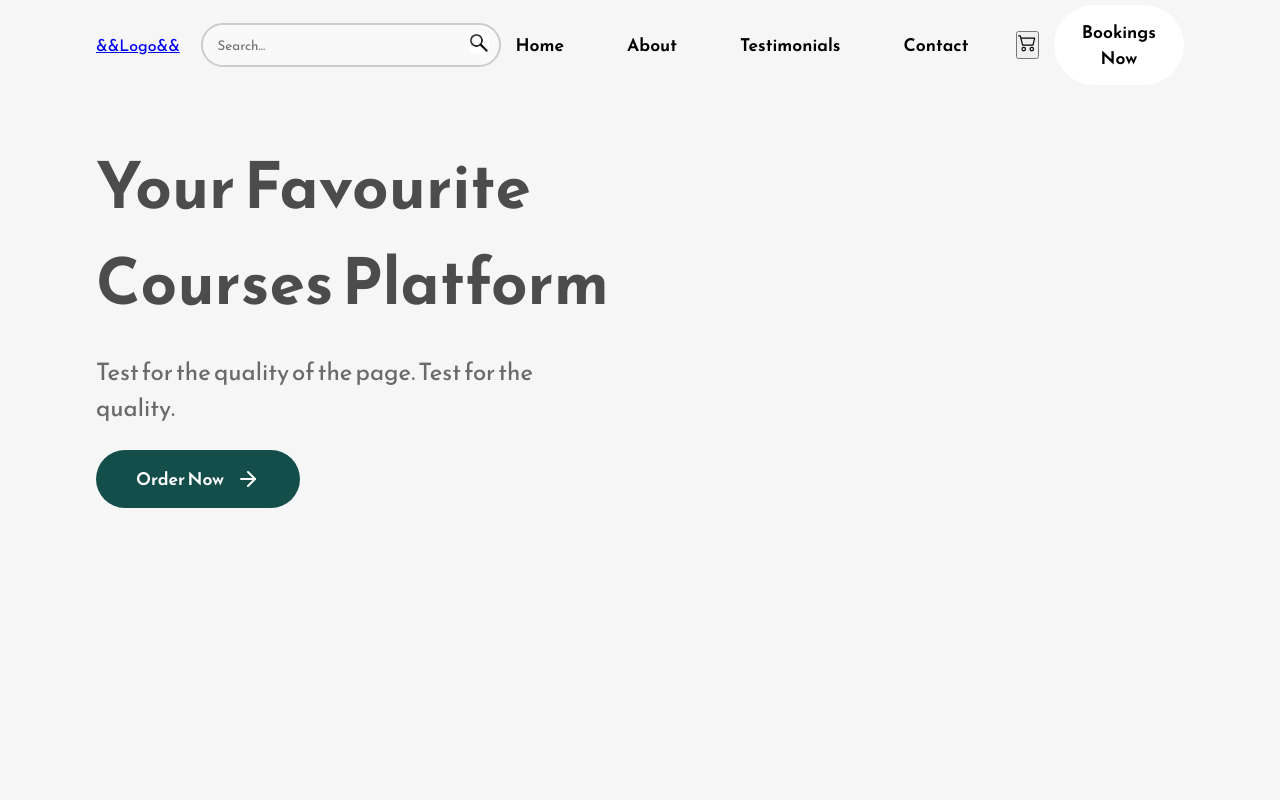
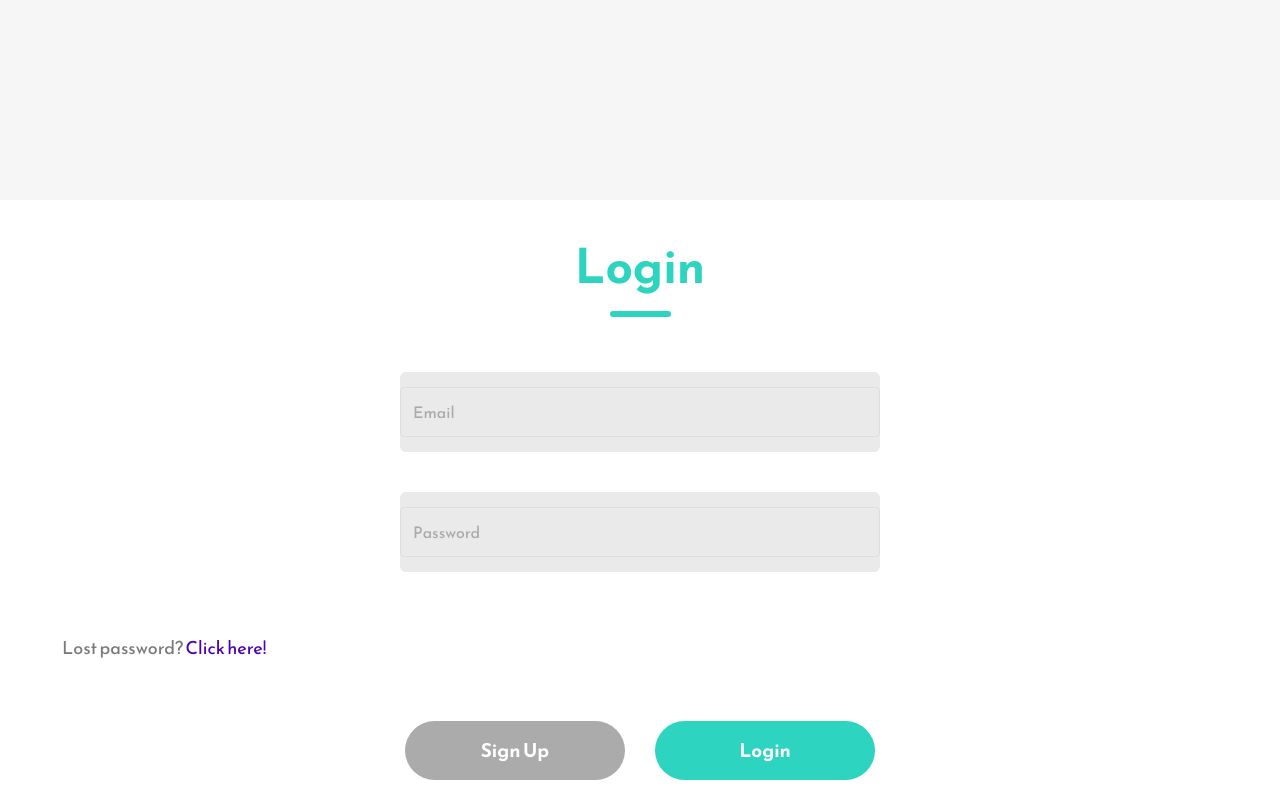
Before and after one commit to othmane222/forntreact, a React (Create React App) app: page / in a window 1280 px wide. Shown: the top 800 px of the page. Built offline with nearby package versions, Linux system fonts and the light colour scheme.

Commit message:
commit 5 from othmane

```diff
--- a/src/App.js
+++ b/src/App.js
@@ -1,60 +1,17 @@
-// App.js
-import React, { useState } from 'react';
-import './App.css';
+import React from 'react';
+import { Routes, Route } from 'react-router-dom';
+import HomePage from './components/Home/Home';
 import LoginSignup from './components/LoginSignup/LoginSignup';
-import Home from './components/Home';
-import About from './components/About';
-import Work from './components/Work';
-import Testimonial from './components/Testimonial';
-import Contact from './components/Contact';
-import Footer from './components/Footer';
-import Navbar from './components/Navbar';
-import Cart from './components/Cart/Cart';
-import Categories from './components/Categories/Categories';
+// Other imports...
 
-function App() {
-  const [isCartVisible, setIsCartVisible] = useState(false);
-  const [isCategoriesVisible, setIsCategoriesVisible] = useState(false);
-
-  const toggleCartComponent = () => {
-    setIsCartVisible(!isCartVisible);
-  };
-
-  const toggleCategoriesComponent = () => {
-    setIsCategoriesVisible(!isCategoriesVisible);
-  };
-
-  const cartItems = [
-    { id: 1, name: 'Product 1', price: 29.99, image: 'path_to_image1.jpg' },
-    { id: 2, name: 'Product 2', price: 39.99, image: 'path_to_image2.jpg' },
-    // Add more items as needed
-  ];
-
+const App = () => {
   return (
-    <div className="App">
-      <Navbar
-        toggleCartComponent={toggleCartComponent}
-        toggleCategoriesComponent={toggleCategoriesComponent}
-      />
-      {isCartVisible && (
-        <div className="cart-container-wrapper">
-          <Cart cartItems={cartItems} onClose={toggleCartComponent} />
-        </div>
-      )}
-      {isCategoriesVisible && (
-        <div className="categories-container-wrapper">
-          <Categories onClose={toggleCategoriesComponent} />
-        </div>
-      )}
-      <Home />
-      <About />
-      <Work />
-      <Categories />
-      <Testimonial />
-      <Contact />
-      <Footer />
-    </div>
+    <Routes>
+      <Route path="/" element={<LoginSignup />} />
+      <Route path="/home" element={<HomePage />} />
+      {/* Other routes... */}
+    </Routes>
   );
-}
+};
 
 export default App;
--- /dev/null
+++ b/src/components/Home/Home.css
@@ -0,0 +1,125 @@
+* {
+    margin: 0;
+    padding: 0;
+    box-sizing: border-box;
+    font-family: "Reem Kufi", sans-serif !important;
+  }
+
+  img {
+    max-width: 100%;
+    height: auto;
+  }
+
+  body {
+    max-width: 100%;
+    overflow-x: hidden;
+    background-color: #f6f6f6;
+  }
+
+  .home-container {
+    min-height: 100vh;
+    width: 85vw;
+    max-width: 1900px;
+    margin: 0 auto;
+  }
+
+  .home-banner-container {
+    position: relative;
+    display: flex;
+    padding-top: 3rem;
+    margin-bottom: 2rem;
+  }
+
+  .home-bannerImage-container {
+    position: absolute;
+    top: -100px;
+    right: -170px;
+    z-index: -2;
+    max-width: 700px;
+  }
+
+  .home-text-section {
+    flex: 1;
+    display: flex;
+    flex-direction: column;
+    justify-content: center;
+    align-items: flex-start;
+  }
+
+  .primary-heading {
+    font-size: clamp(2rem, 5vw, 4rem);
+    color: #4c4c4c;
+    max-width: 600px;
+  }
+
+  .primary-text {
+    font-size: clamp(1rem, 3vw, 1.5rem);
+    max-width: 500px;
+    color: #6a6a6a;
+    margin: 1.5rem 0;
+  }
+
+  .secondary-button {
+    padding: 1rem 2.5rem;
+    background-color: #134E4A;
+    outline: none;
+    border: none;
+    border-radius: 5rem;
+    font-size: 1.1rem;
+    cursor: pointer;
+    font-weight: 600;
+    color: white;
+    transition: 0.2s;
+    display: flex;
+    align-items: center;
+    justify-content: center;
+  }
+
+  .secondary-button svg {
+    margin-left: 0.75rem;
+    font-size: 1.5rem;
+  }
+
+  .secondary-button:hover {
+    background-color: #2DD4BF;
+  }
+
+  .home-image-section {
+    max-width: 600px;
+    flex: 1;
+  }
+
+  @media (max-width: 1000px) {
+    .home-bannerImage-container {
+      max-width: 600px;
+    }
+  }
+
+  @media (max-width: 800px) {
+    .home-bannerImage-container {
+      max-width: 450px;
+    }
+
+    .home-banner-container {
+      flex-direction: column-reverse;
+      align-items: center;
+      justify-content: center;
+    }
+
+    .home-text-section,
+    .home-image-section {
+      text-align: center;
+      margin-top: 4rem;
+    }
+
+    .secondary-button {
+      font-size: 1rem;
+      padding: 0.8rem 2rem;
+    }
+  }
+
+  @media (max-width: 600px) {
+    .home-bannerImage-container {
+      display: none;
+    }
+  }
--- a/src/components/LoginSignup/LoginSignup.css
+++ b/src/components/LoginSignup/LoginSignup.css
@@ -145,3 +145,29 @@ font-size: 19px;
     background-color: white; /* Ensure it stands out */
     z-index: 1000; /* Ensure it appears above other components */
   }
+  .inputs {
+    margin-bottom: 20px;
+}
+
+.input {
+    margin-bottom: 15px;
+
+}
+
+.input input,
+.input select {
+    width: 100%;
+    padding: 12px;
+    border: 1px solid #ddd;
+    border-radius: 4px;
+    font-size: 16px;
+
+}
+
+.input input::placeholder {
+    color: #aaa;
+}
+select{
+    background: #acabab;
+    color:#ffffff;
+}
--- a/src/components/LoginSignup/LoginSignup.jsx
+++ b/src/components/LoginSignup/LoginSignup.jsx
@@ -1,31 +1,44 @@
 import React, { useState } from 'react';
+import { useNavigate } from 'react-router-dom';
+import AuthService from '../../services/AuthService';
 import './LoginSignup.css';
-import AuthService from '../../services/AuthService';
 
 const LoginSignup = () => {
     const [action, setAction] = useState("Login");
     const [name, setName] = useState("");
     const [email, setEmail] = useState("");
     const [password, setPassword] = useState("");
+    const [role, setRole] = useState("STUDENT");
+    const [responseMessage, setResponseMessage] = useState("");
+    const navigate = useNavigate(); // Ensure this is initialized
 
     const handleLogin = () => {
-        AuthService.login(email, password).then(response => {
-            // Handle successful login
-            console.log(response);
-        }).catch(error => {
-            // Handle login errors
-            console.error(error);
-        });
+        if (email && password) {
+            AuthService.login(email, password)
+                .then(response => {
+                    console.log("Login successful:", response.data);
+                    navigate('/home'); // Redirect to home page
+                })
+                .catch(error => {
+                    console.error("Login error:", error.response || error.message || error);
+                });
+        } else {
+            console.error("Please enter both email and password.");
+        }
     };
 
     const handleSignup = () => {
-        AuthService.signup(name, email, password).then(response => {
-            // Handle successful signup
-            console.log(response);
-        }).catch(error => {
-            // Handle signup errors
-            console.error(error);
-        });
+        if (name && email && password) {
+            AuthService.signup(name, email, password, role)
+                .then(response => {
+                    setResponseMessage("Signup successful.");
+                })
+                .catch(error => {
+                    setResponseMessage("Signup error: " + (error.response?.data?.message || error.message));
+                });
+        } else {
+            setResponseMessage("Please fill in all fields.");
+        }
     };
 
     return (
@@ -36,29 +49,70 @@ const LoginSignup = () => {
             </div>
             <div className="inputs">
                 {action === "Sign Up" &&
-                    <div className="input">
-                        <img alt=""></img>
-                        <input type="text" placeholder='name' value={name} onChange={e => setName(e.target.value)} />
-                    </div>
+                    <>
+                        <div className="input">
+                            <input
+                                type="text"
+                                placeholder='Name'
+                                value={name}
+                                onChange={e => setName(e.target.value)}
+                            />
+                        </div>
+                        <div className="input">
+                            <select
+                                value={role}
+                                onChange={e => setRole(e.target.value)}
+                            >
+                                <option value="STUDENT">Student</option>
+                                <option value="TEACHER">Teacher</option>
+                            </select>
+                        </div>
+                    </>
                 }
                 <div className="input">
-                    <img alt=""></img>
-                    <input type="email" placeholder='email' value={email} onChange={e => setEmail(e.target.value)} />
+                    <input
+                        type="email"
+                        placeholder='Email'
+                        value={email}
+                        onChange={e => setEmail(e.target.value)}
+                    />
                 </div>
                 <div className="input">
-                    <img alt=""></img>
-                    <input type="password" placeholder='password' value={password} onChange={e => setPassword(e.target.value)} />
+                    <input
+                        type="password"
+                        placeholder='Password'
+                        value={password}
+                        onChange={e => setPassword(e.target.value)}
+                    />
                 </div>
             </div>
             {action === "Login" &&
                 <div className="forgot-password">Lost password? <span>Click here!</span></div>
             }
             <div className="submit-container">
-                <div className={action === "Login" ? "submit gray" : "submit"} onClick={handleSignup}>Sign Up</div>
-                <div className={action === "Sign Up" ? "submit gray" : "submit"} onClick={handleLogin}>Login</div>
+                <div
+                    className={action === "Login" ? "submit gray" : "submit"}
+                    onClick={() => {
+                        setAction("Sign Up");
+                        handleSignup();
+                    }}
+                >
+                    Sign Up
+                </div>
+                <div
+                    className={action === "Sign Up" ? "submit gray" : "submit"}
+                    onClick={() => {
+                        setAction("Login");
+                        handleLogin();
+                    }}
+                >
+                    Login
+                </div>
             </div>
+
+            {responseMessage && <p id="responseMessage">{responseMessage}</p>}
         </div>
     );
-}
+};
 
 export default LoginSignup;
--- a/src/index.js
+++ b/src/index.js
@@ -3,12 +3,13 @@ import ReactDOM from 'react-dom/client';
 import './index.css';
 import App from './App';
 import reportWebVitals from './reportWebVitals';
+import { BrowserRouter } from 'react-router-dom';
 
 const root = ReactDOM.createRoot(document.getElementById('root'));
 root.render(
-  <React.StrictMode>
+  <BrowserRouter>
     <App />
-  </React.StrictMode>
+  </BrowserRouter>
 );
 
 // If you want to start measuring performance in your app, pass a function
--- a/src/services/AuthService.jsx
+++ b/src/services/AuthService.jsx
@@ -1,35 +1,18 @@
 import axios from 'axios';
 
-const API_URL = 'http://localhost:8080/api/auth/'; // Adjust the URL to match your Spring Boot backend
+const API_URL = 'http://localhost:8081/api/users/';
 
-const signup = (name, email, password) => {
-    return axios.post(API_URL + 'signup', {
-        name,
-        email,
-        password
-    });
+const login = (email, password) => {
+    return axios.post(API_URL + 'login', new URLSearchParams({ email, password }));
 };
 
-const login = (email, password) => {
-    return axios.post(API_URL + 'login', {
-        email,
-        password
-    }).then(response => {
-        if (response.data.token) {
-            localStorage.setItem('user', JSON.stringify(response.data));
-        }
-        return response.data;
-    });
-};
-
-const logout = () => {
-    localStorage.removeItem('user');
+const signup = (username, email, password, role) => {
+    return axios.post(API_URL + 'signup', new URLSearchParams({ username, email, password, role }));
 };
 
 const AuthService = {
+    login,
     signup,
-    login,
-    logout
 };
 
 export default AuthService;
```
Also changed, not shown: src/components/Home/Home.jsx (renamed from src/components/Home.js, +18 -17 lines).
